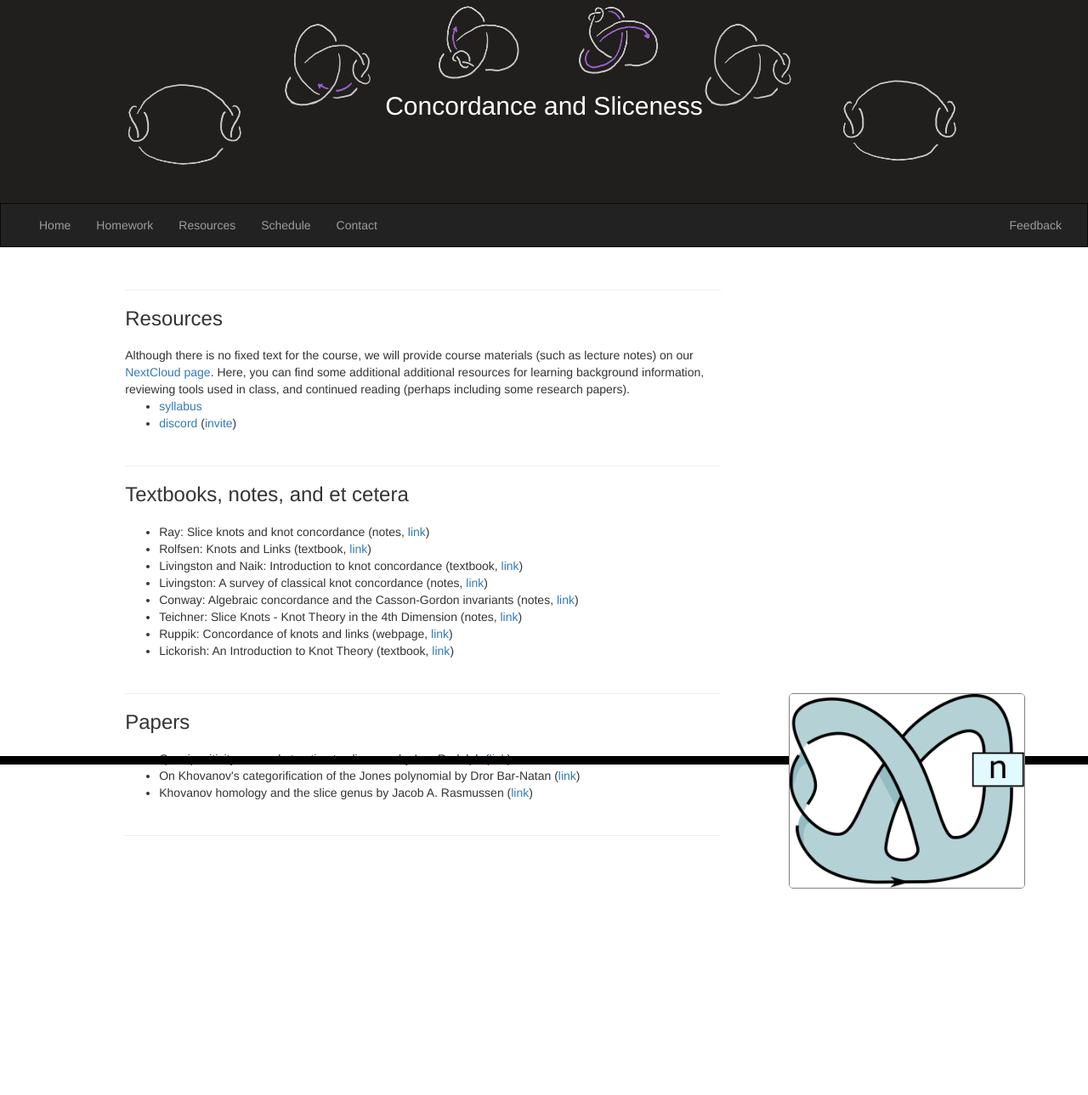
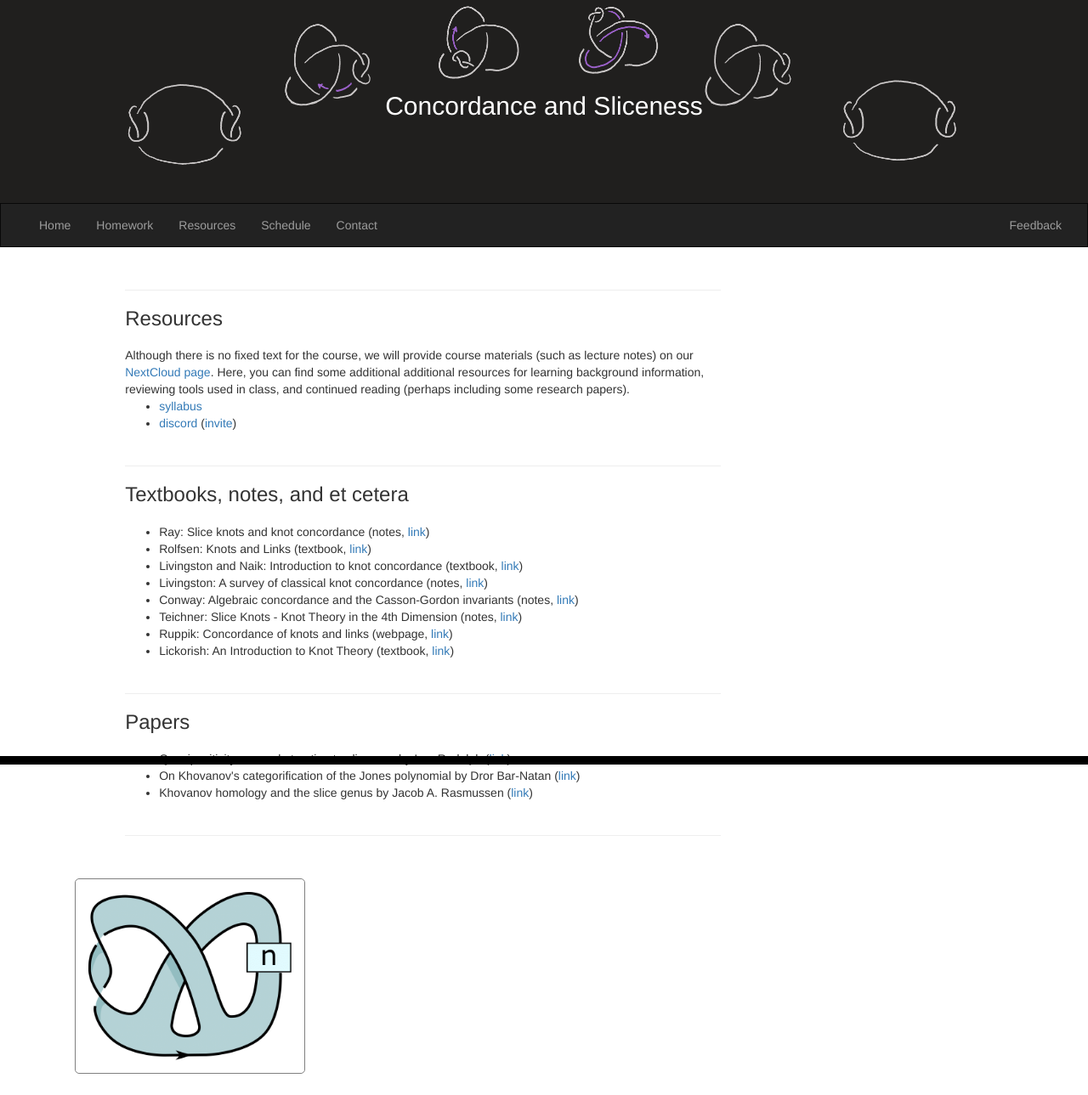
Before and after one commit to imsundberg/concordance, a Jekyll site: the page built from resources/index.html, in a window 1280 px wide. Shown: the whole page at 85% size. Built offline with Jekyll 4.4.1, drawn with Linux system fonts in a browser that asks for light colours; before the commit the page ends 1176 px from its top, so only the background shows below that.

Commit message:
Update index.html

```diff
--- a/resources/index.html
+++ b/resources/index.html
@@ -86,11 +86,11 @@
 
 	</div>
 
-	<div class="col-sm-4">
+</div>
+
+<div class="col-sm-4">
 		<div id="img-container" class="tooltip" style="text-align: center">
-			<a href="https://www.youtube.com/watch?v=dQw4w9WgXcQ"><img src="https://imsundberg.github.io/concordance/files/twist.png" id="img"></a>
+			<a href="https://www.youtube.com/watch?v=dQw4w9WgXcQ"><img style="padding:15px" src="https://imsundberg.github.io/concordance/files/twist.png" id="img"></a>
   			<span class="tooltiptext"></span>
 		</div>
 	</div>
-
-</div>
```
